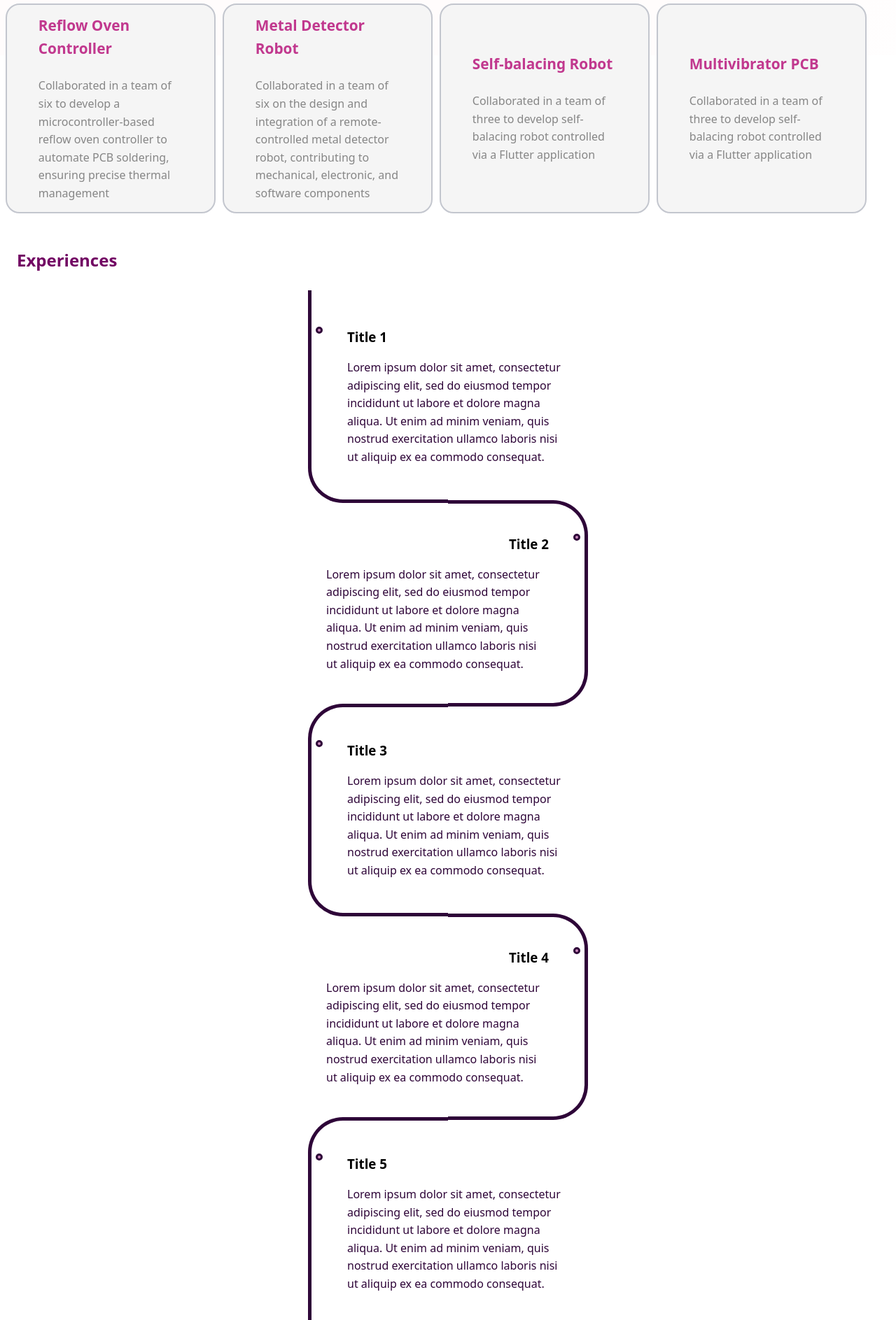
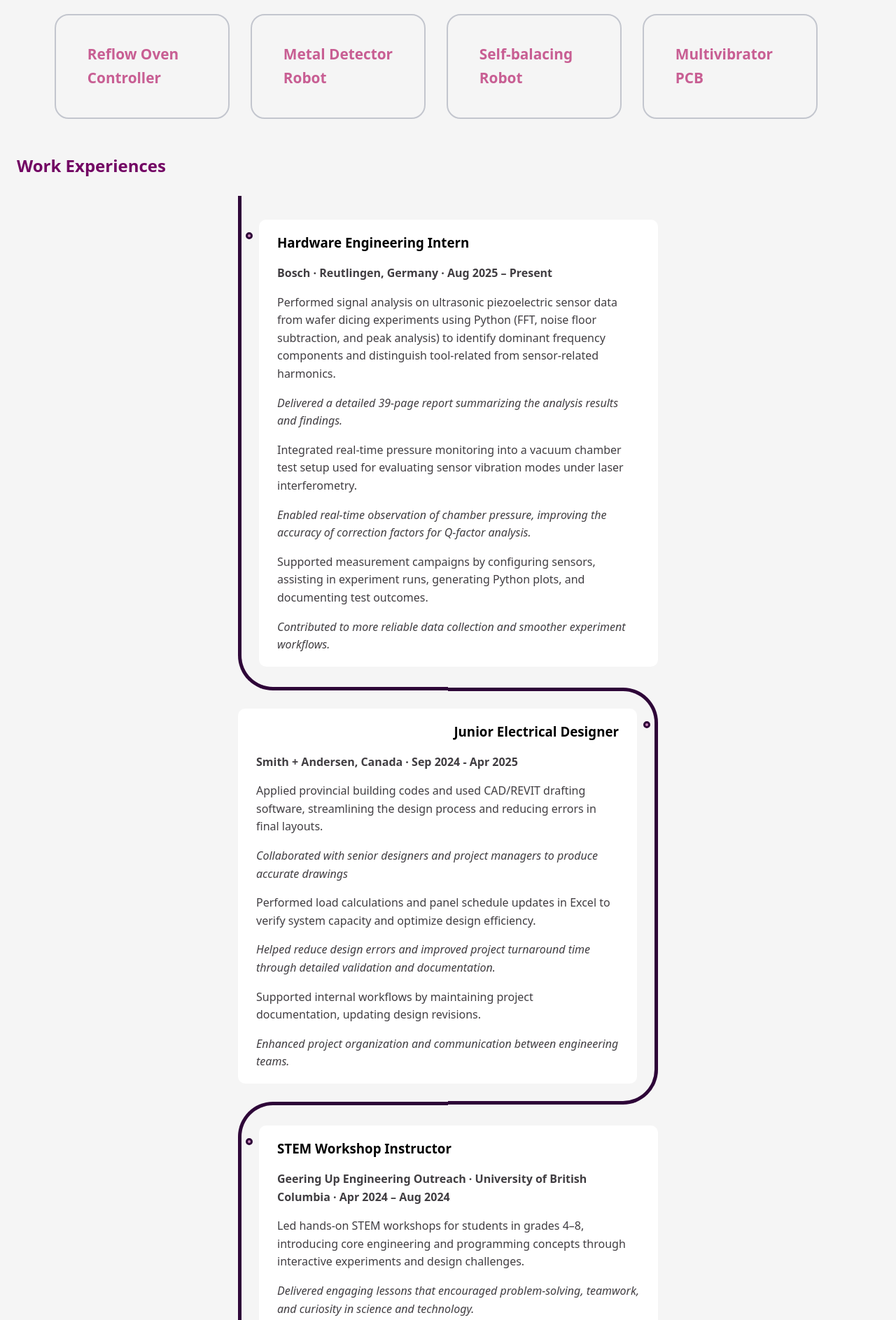
Before and after one commit to taranehrouh/my-portfolio, a plain HTML site: page index.html in a window 1280 px wide. Shown: the part 481-2368 px from the top of the page at 70% size. Drawn offline with Linux system fonts and the light colour scheme.

Commit message:
project + experience sectio

```diff
--- a/index.html
+++ b/index.html
@@ -33,65 +33,67 @@
       <div class="card">
         <div class="card-details">
           <p class="text-title">Reflow Oven Controller</p>
-          <p class="text-body">Collaborated in a team of six to develop a microcontroller-based reflow oven controller to automate PCB soldering, ensuring precise thermal management</p>
         </div>
-        <button class="card-button">More info</button>
+        <button onclick = "window.open('https://github.com/taranehrouh/oven-reflow-controller', '_blank')" class="card-button">More info</button>
       </div>
       <div class="card">
         <div class="card-details">
           <p class="text-title">Metal Detector Robot</p>
-          <p class="text-body">Collaborated in a team of six on the design and integration of a remote-controlled metal detector robot, contributing to mechanical, electronic, and software components</p>
         </div>
-        <button class="card-button">More info</button>
+        <button onclick= "window.open('https://github.com/taranehrouh/metal-detector-robot', '_blank')" class="card-button">More info</button>
       </div>
       <div class="card">
         <div class="card-details">
           <p class="text-title">Self-balacing Robot</p>
-          <p class="text-body">Collaborated in a team of three to develop self-balacing robot controlled via a Flutter application</p>
         </div>
-        <button class="card-button">More info</button>
+        <button onclick= "window.open('https://github.com/taranehrouh/self-balancing-robot', '_blank')" class="card-button">More info</button>
       </div>
       <div class = "card">
         <div class="card-details">
           <p class="text-title">Multivibrator PCB</p>
-          <p class="text-body">Collaborated in a team of three to develop self-balacing robot controlled via a Flutter application</p>
         </div>
-        <button class="card-button">More info</button>
+        <button onclick= "window.open('https://github.com/taranehrouh/mutivibrator-pcb-/tree/main', '_blank')" class="card-button">More info</button>
       </div>
     </div>
 
-  <h2 id = "experience">Experiences</h2>
+  <h2 id = "experience">Work Experiences</h2>
     <div style="display: flex; justify-content: center;">
       <div class="timeline">
         <div class="outer">
           <div class="t_card">
             <div class="info">
-              <h3 class="title">Title 1</h3>
-              <p>Lorem ipsum dolor sit amet, consectetur adipiscing elit, sed do eiusmod tempor incididunt ut labore et dolore magna aliqua. Ut enim ad minim veniam, quis nostrud exercitation ullamco laboris nisi ut aliquip ex ea commodo consequat. </p>
+              <h3 class="title">Hardware Engineering Intern</h3>
+              <p><b>Bosch · Reutlingen, Germany · Aug 2025 – Present</b></p>
+              <p>Performed signal analysis on ultrasonic piezoelectric sensor data from wafer dicing experiments using Python (FFT, noise floor subtraction, and peak analysis) to identify dominant frequency components and distinguish tool-related from sensor-related harmonics.</p>
+              <p> <i>Delivered a detailed 39-page report summarizing the analysis results and findings.</i></p>
+              <p>Integrated real-time pressure monitoring into a vacuum chamber test setup used for evaluating sensor vibration modes under laser interferometry.</p>
+              <p> <i>Enabled real-time observation of chamber pressure, improving the accuracy of correction factors for Q-factor analysis.</i> </p>
+              <p>Supported measurement campaigns by configuring sensors, assisting in experiment runs, generating Python plots, and documenting test outcomes.</p>
+              <p> <i>Contributed to more reliable data collection and smoother experiment workflows.</i></p>
             </div>
           </div>
           <div class="t_card">
             <div class="info">
-              <h3 class="title">Title 2</h3>
-              <p>Lorem ipsum dolor sit amet, consectetur adipiscing elit, sed do eiusmod tempor incididunt ut labore et dolore magna aliqua. Ut enim ad minim veniam, quis nostrud exercitation ullamco laboris nisi ut aliquip ex ea commodo consequat. </p>
+              <h3 class="title">Junior Electrical Designer</h3>
+              <p><b>Smith + Andersen, Canada · Sep 2024 - Apr 2025</b></p>
+              <p>Applied provincial building codes and used CAD/REVIT drafting software, streamlining the design process and reducing errors in final layouts.</p>
+              <p><i>Collaborated with senior designers and project managers to produce accurate drawings</i></p>
+              <p>Performed load calculations and panel schedule updates in Excel to verify system capacity and optimize design efficiency.</p>
+              <p><i>Helped reduce design errors and improved project turnaround time through detailed validation and documentation.</i></p>
+              <p>Supported internal workflows by maintaining project documentation, updating design revisions.</p>
+              <p><i>Enhanced project organization and communication between engineering teams.</i></p>
             </div>
           </div>
           <div class="t_card">
             <div class="info">
-              <h3 class="title">Title 3</h3>
-              <p>Lorem ipsum dolor sit amet, consectetur adipiscing elit, sed do eiusmod tempor incididunt ut labore et dolore magna aliqua. Ut enim ad minim veniam, quis nostrud exercitation ullamco laboris nisi ut aliquip ex ea commodo consequat. </p>
-            </div>
-          </div>
-          <div class="t_card">
-            <div class="info">
-              <h3 class="title">Title 4</h3>
-              <p>Lorem ipsum dolor sit amet, consectetur adipiscing elit, sed do eiusmod tempor incididunt ut labore et dolore magna aliqua. Ut enim ad minim veniam, quis nostrud exercitation ullamco laboris nisi ut aliquip ex ea commodo consequat. </p>
-            </div>
-          </div>
-          <div class="t_card">
-            <div class="info">
-              <h3 class="title">Title 5</h3>
-              <p>Lorem ipsum dolor sit amet, consectetur adipiscing elit, sed do eiusmod tempor incididunt ut labore et dolore magna aliqua. Ut enim ad minim veniam, quis nostrud exercitation ullamco laboris nisi ut aliquip ex ea commodo consequat. </p>
+              <h3 class="title">STEM Workshop Instructor</h3>
+              <p><b>Geering Up Engineering Outreach · University of British Columbia · Apr 2024 – Aug 2024</b></p>
+              <p>Led hands-on STEM workshops for students in grades 4–8, introducing core engineering and programming concepts through interactive experiments and design challenges.</p>
+              <p><i>Delivered engaging lessons that encouraged problem-solving, teamwork, and curiosity in science and technology.</i></p>
+              <p>Mentored junior instructors and supported camp logistics, ensuring smooth daily operations and adherence to safety protocols.</p>
+              <p><i>Fostered a collaborative teaching environment and maintained a high standard of instruction quality.</i></p>
+              <p>Evaluated participant engagement and feedback, reporting results to program leads for curriculum improvements.</p>
+              <p><i>Contributed to data-driven updates in lesson planning and teaching strategy</i></p>
             </div>
           </div>
         </div>
--- a/styles.css
+++ b/styles.css
@@ -1,6 +1,6 @@
 /* Base */
 :root {
-  --bg: #e8dde6;
+  --bg:#f5f5f5;
   --text: #1f1120;
   --accent: #720463;
   --nav-bg: rgba(255, 255, 255, 0.75);
@@ -17,8 +17,9 @@ html {
 
 body {
   margin: 1;
-  background-image: url("assets/images/Circuit\ Primary.svg");
-  background-repeat: no-repeat;
+  /*background-image: url("assets/images/Circuit\ Primary.svg");
+  background-repeat: no-repeat;*/
+  background-color: #f5f5f5;
   color: var(--text);
   font-family: ui-sans-serif, system-ui, -apple-system, "Segoe UI", Roboto, "Helvetica Neue", Arial;
   line-height: 1.6;
@@ -101,18 +102,21 @@ p, h3 { margin: 0.5rem 1rem; }
 .content-box{
   max-width: 800px;
   text-align: left;
+
 }
 
 .container {
-  display: flex;
+  display:inline-flex;
   flex-direction: row;
-  gap: 10px;
+  gap: 30px;
+  margin-top: 15px;
+  margin-left: 70px;
 }
 
 
 .card {
- width: 300px;
- height: 300px;
+ width: 250px;
+ height: 150px;
  border-radius: 20px;
  background: #f5f5f5;
  position: relative;
@@ -123,7 +127,7 @@ p, h3 { margin: 0.5rem 1rem; }
 }
 
 .card-details {
- color: rgb(193, 56, 142);
+ color: rgb(200, 94, 147);
  height: 100%;
  gap: .5em;
  display: grid;
@@ -170,14 +174,14 @@ p, h3 { margin: 0.5rem 1rem; }
 /*Time line*/
 
 .timeline {
-  background-color:rgb(255, 255, 255);
+  background-color:#f5f5f5;
   margin:auto;
   padding: 20px;
 }
 
 .t_card {
   position: relative;
-  max-width: 400px;
+  max-width: 600px;
 }
 
 .t_card:nth-child(odd){
@@ -240,7 +244,7 @@ p, h3 { margin: 0.5rem 1rem; }
   display: flex;
   flex-direction: column;
   background: #ffffff;
-  color: rgb(46, 5, 56);
+  color: rgb(65, 62, 66);
   border-radius: 10px;
   padding: 10px;
 }
```
Also changed, not shown: assets/images/cropped-GU-Logo-Favicon-1-e1562281539279.png (added), assets/images/id3PXT7T_w_1760125394146.png (added).
